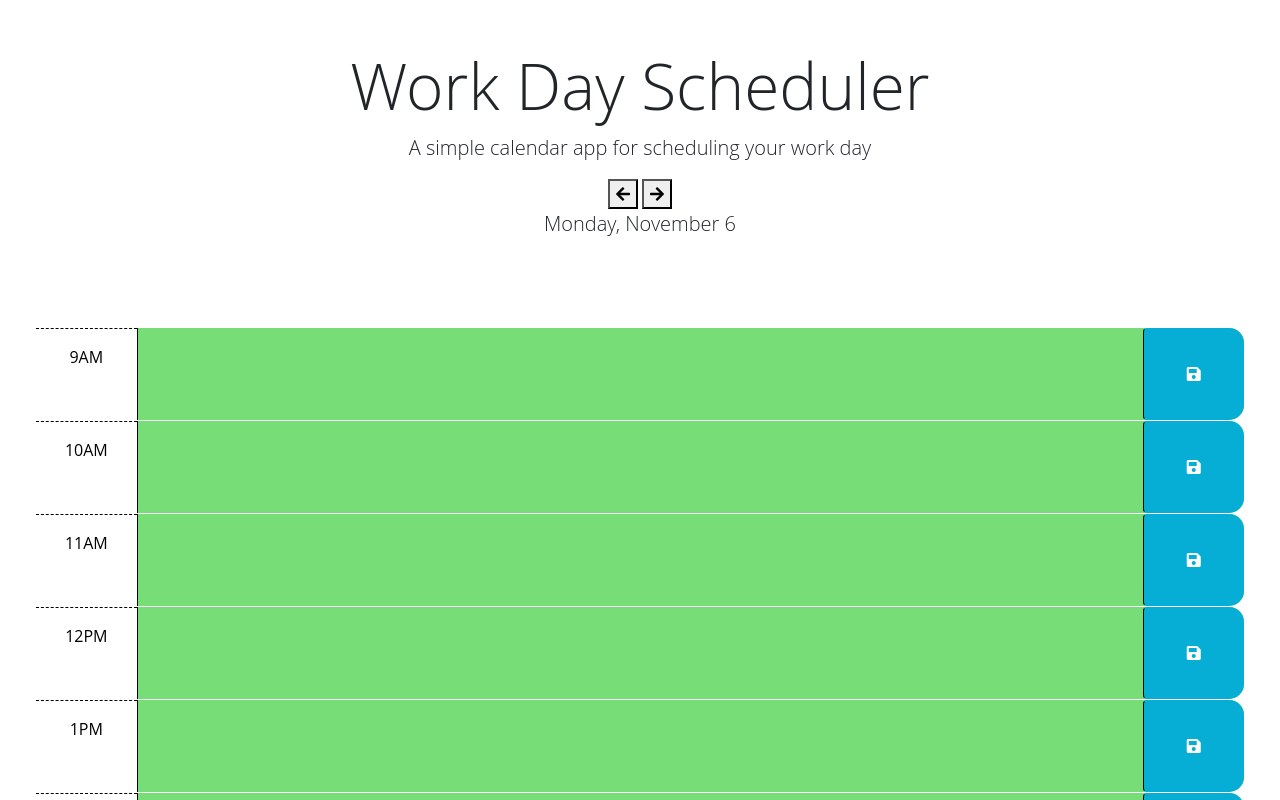
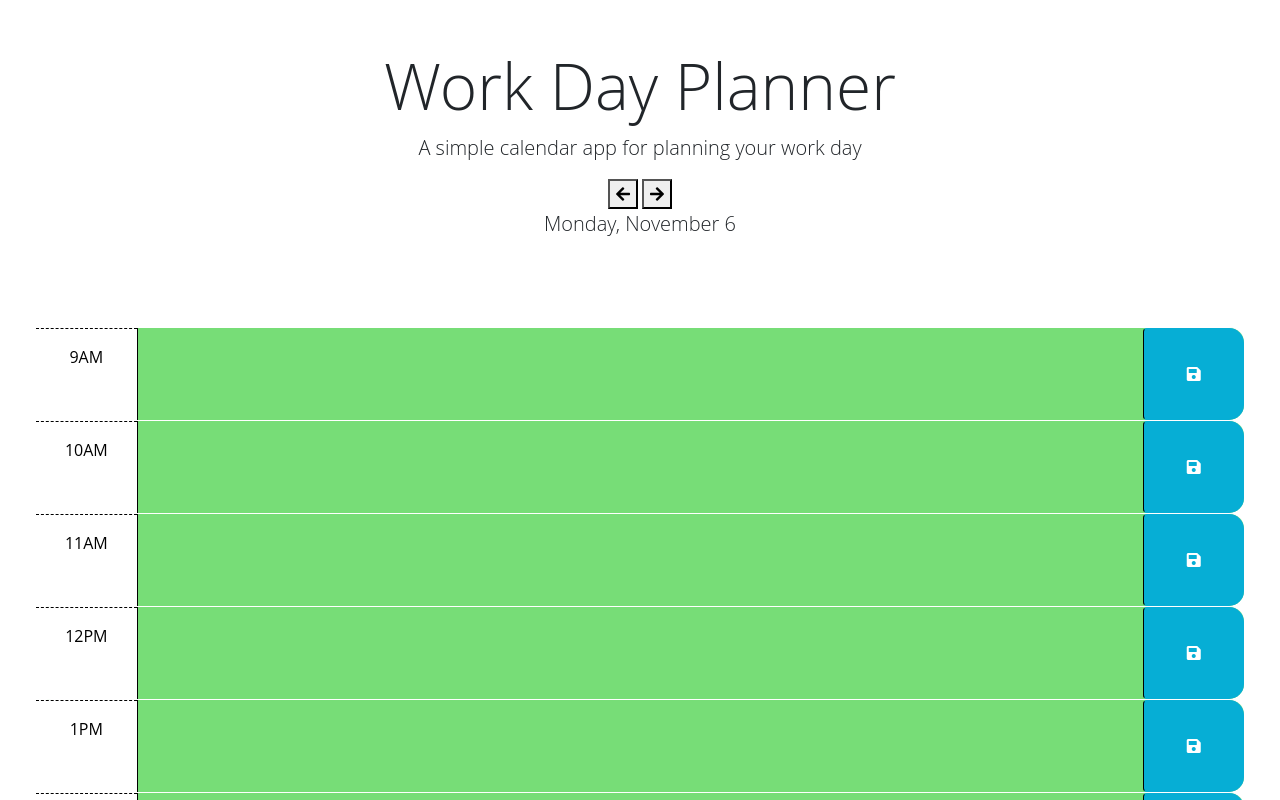
Before and after one commit to emilymorosoff/workday-planner, a plain HTML site: page index.html in a window 1280 px wide. Shown: the top 800 px of the page. Drawn offline with nearby package versions, Linux system fonts and the light colour scheme.

Commit message:
Changed text displayed in the header (HTML).

```diff
--- a/index.html
+++ b/index.html
@@ -12,8 +12,8 @@
 </head>
 <body>
     <header class="p-5 mb-4">
-        <h1 class="display-3">Work Day Scheduler</h1>
-        <p class="lead">A simple calendar app for scheduling your work day</p>
+        <h1 class="display-3">Work Day Planner</h1>
+        <p class="lead">A simple calendar app for planning your work day</p>
         <button id="leftArrow" aria-label="Previous Day"><i class="fas fa-arrow-left"></i></button>
         <button id="rightArrow" aria-label="Next Day"><i class="fas fa-arrow-right"></i></button>
         <p id="currentDay" class="lead"></p>
```
